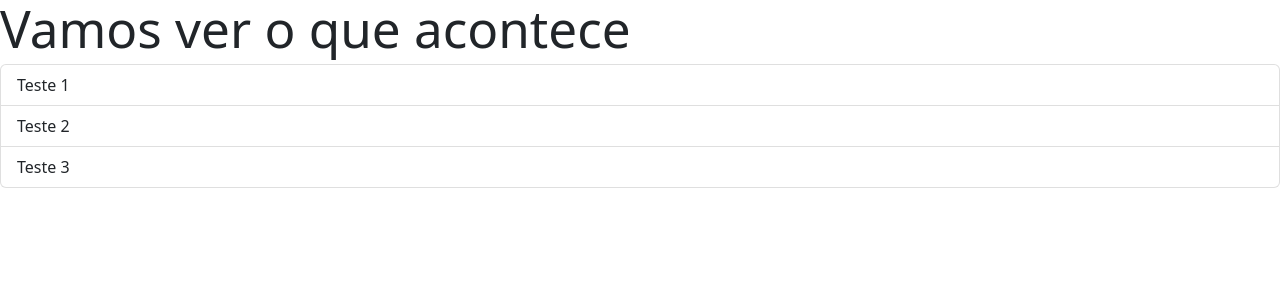
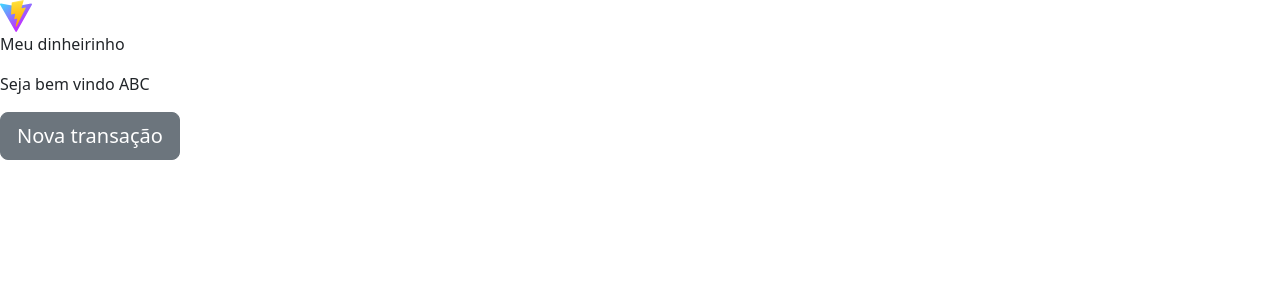
Before and after one commit to diegodsm314/meudinheirinho, a React (Vite) app: page / in a window 1280 px wide. Shown: the top 300 px of the page. Built offline with nearby package versions, Linux system fonts and the light colour scheme; no server answers.

Commit message:
implementação do header e do backend

```diff
--- a/package.json
+++ b/package.json
@@ -9,6 +9,7 @@
     "preview": "vite preview"
   },
   "dependencies": {
+    "axios": "^0.27.2",
     "bootstrap": "^5.2.0",
     "react": "^18.2.0",
     "react-bootstrap": "^2.5.0",
--- a/src/components/Header.jsx
+++ b/src/components/Header.jsx
@@ -1,14 +1,36 @@
-import { React } from 'react'
+import { React, useEffect, useState } from 'react';
+import '../App.css'
+import Button from 'react-bootstrap/Button';
+import user from '../services/user'
+import image from '../../public/vite.svg'
+
 
 export function Header(){
+    const [nomes,setNomes] = useState([]);
+    const [nome,setNome] = useState("ABC");
+
+
+    useEffect(()=> {
+        //setar o usuario IMCOMPLETO
+        user.get("users").then(({data}) => {
+            setNomes(data);
+            //setNome(data.user);
+        })
+    },[])
+
     return (
         <>
-        <h1>Vamos ver o que acontece</h1>
-        <ul className="list-group">
-            <li className="list-group-item">Teste 1</li>
-            <li className="list-group-item">Teste 2</li>
-            <li className="list-group-item">Teste 3</li>
-        </ul>
+        <img src={image} alt="logo" srcset="" />
+        <p className='headerIcon'>Meu dinheirinho</p>
+        <p className="name">Seja bem vindo {nome}</p>
+        <div className="mb-2">
+            <Button
+                variant="secondary"
+                size="lg"
+                >
+                    Nova transação
+                </Button>
+        </div>
         </>
     )
 }
--- /dev/null
+++ b/src/services/user.js
@@ -0,0 +1,7 @@
+import axios from 'axios';
+
+const user = axios.create({
+    baseURL: "http://localhost:3000"
+})
+
+export default user;
--- /dev/null
+++ b/user.json
@@ -0,0 +1,19 @@
+{
+  "posts": [
+    {
+      "id": 1,
+      "title": "json-server",
+      "author": "typicode"
+    }
+  ],
+  "comments": [
+    {
+      "id": 1,
+      "body": "some comment",
+      "postId": 1
+    }
+  ],
+  "profile": {
+    "name": "typicode"
+  }
+}
```
Also changed, not shown: src/components/Main.jsx (added), 2 other files (tests, documents, lock files or other folders).
